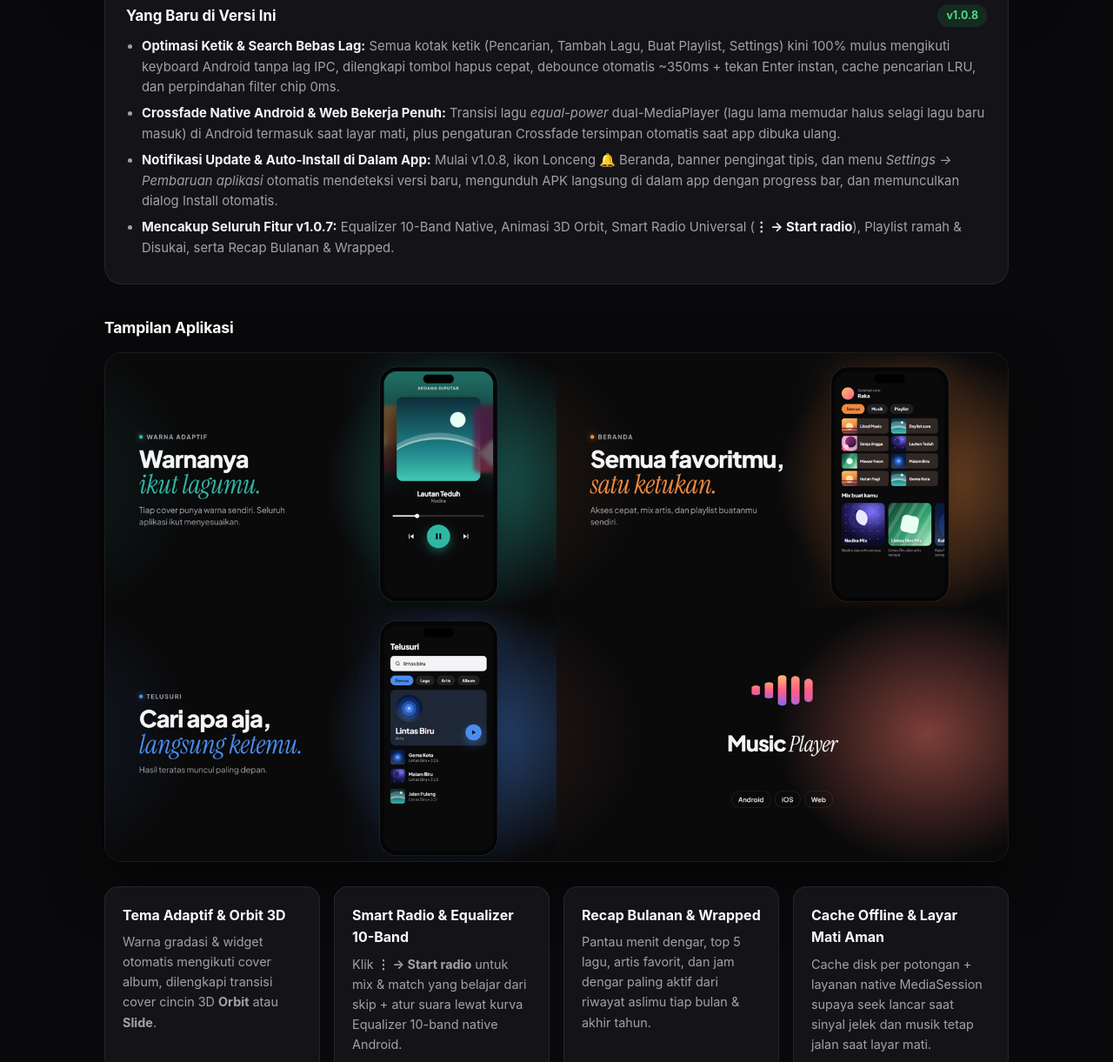
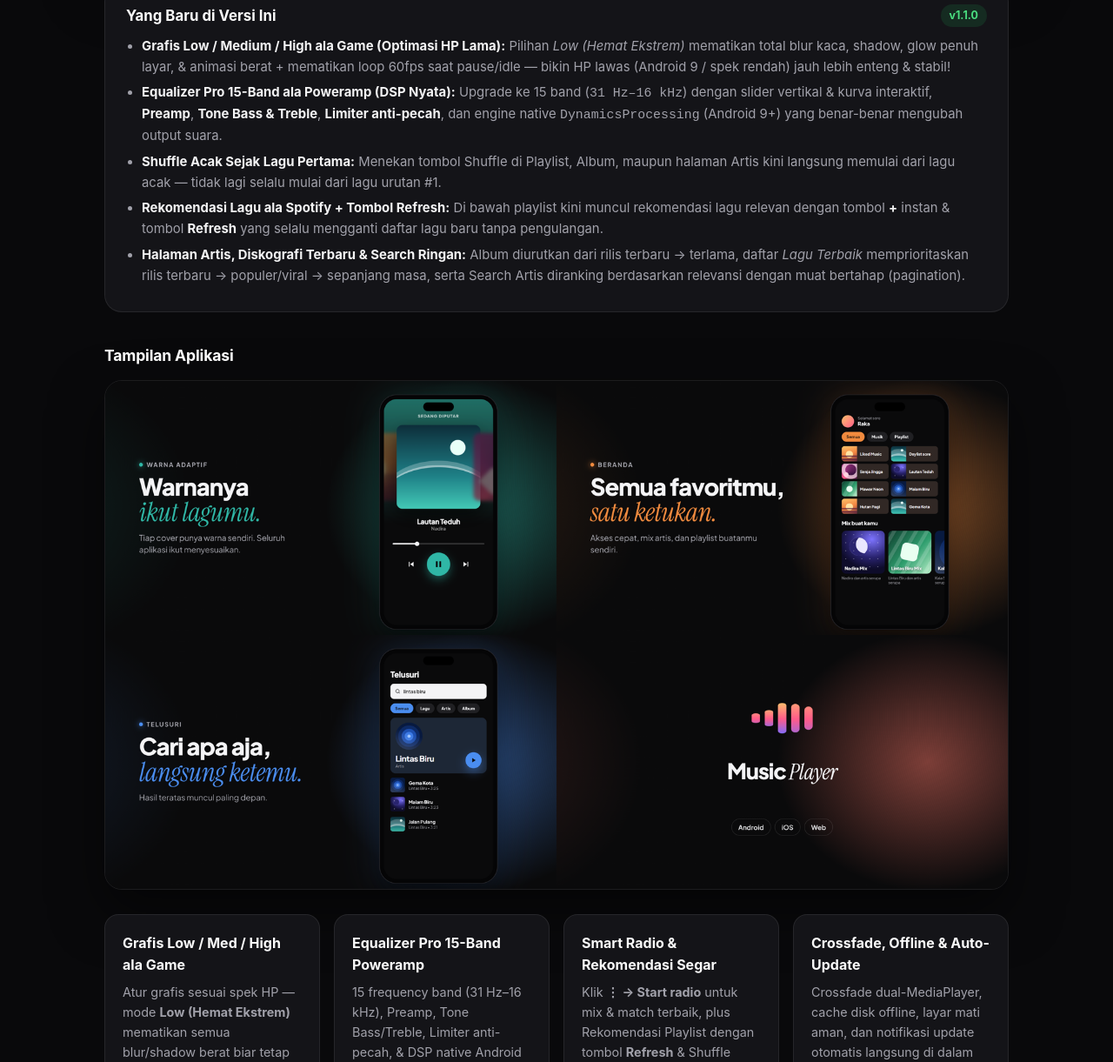
Before and after one commit to h3rwthme/Music-, a plain HTML site: page docs/index.html in a window 1280 px wide. Shown: the part 1579-2800 px from the top of the page at 87% size. Drawn offline with Linux system fonts and the light colour scheme; no server answers.

Commit message:
release: v1.1.0

```diff
--- a/docs/index.html
+++ b/docs/index.html
@@ -173,7 +173,7 @@
       <img class="logo" src="https://raw.githubusercontent.com/h3rwthme/Music-/main/assets/icon.svg" alt="Logo Music Player" />
       <div class="pill">
         <span class="dot"></span>
-        <span id="release-label">v1.0.8 · Android 7.0+ (arm64-v8a) · ~8.5 MB</span>
+        <span id="release-label">v1.1.0 · Android 7.0+ (arm64-v8a) · ~8.6 MB</span>
       </div>
       <h1>Music Player</h1>
       <p class="subtitle">
@@ -230,13 +230,14 @@
     <section class="whats-new">
       <div class="whats-new__head">
         <h2>Yang Baru di Versi Ini</h2>
-        <span class="whats-new__tag" id="whats-new-tag">v1.0.8</span>
+        <span class="whats-new__tag" id="whats-new-tag">v1.1.0</span>
       </div>
       <ul id="whats-new-list">
-        <li><strong>Optimasi Ketik &amp; Search Bebas Lag:</strong> Semua kotak ketik (Pencarian, Tambah Lagu, Buat Playlist, Settings) kini 100% mulus mengikuti keyboard Android tanpa lag IPC, dilengkapi tombol hapus cepat, debounce otomatis ~350ms + tekan Enter instan, cache pencarian LRU, dan perpindahan filter chip 0ms.</li>
-        <li><strong>Crossfade Native Android &amp; Web Bekerja Penuh:</strong> Transisi lagu <em>equal-power</em> dual-MediaPlayer (lagu lama memudar halus selagi lagu baru masuk) di Android termasuk saat layar mati, plus pengaturan Crossfade tersimpan otomatis saat app dibuka ulang.</li>
-        <li><strong>Notifikasi Update &amp; Auto-Install di Dalam App:</strong> Mulai v1.0.8, ikon Lonceng 🔔 Beranda, banner pengingat tipis, dan menu <em>Settings → Pembaruan aplikasi</em> otomatis mendeteksi versi baru, mengunduh APK langsung di dalam app dengan progress bar, dan memunculkan dialog Install otomatis.</li>
-        <li><strong>Mencakup Seluruh Fitur v1.0.7:</strong> Equalizer 10-Band Native, Animasi 3D Orbit, Smart Radio Universal (<strong>⋮ → Start radio</strong>), Playlist ramah &amp; Disukai, serta Recap Bulanan &amp; Wrapped.</li>
+        <li><strong>Grafis Low / Medium / High ala Game (Optimasi HP Lama):</strong> Pilihan <em>Low (Hemat Ekstrem)</em> mematikan total blur kaca, shadow, glow penuh layar, &amp; animasi berat + mematikan loop 60fps saat pause/idle — bikin HP lawas (Android 9 / spek rendah) jauh lebih enteng &amp; stabil!</li>
+        <li><strong>Equalizer Pro 15-Band ala Poweramp (DSP Nyata):</strong> Upgrade ke 15 band (<code>31 Hz–16 kHz</code>) dengan slider vertikal &amp; kurva interaktif, <strong>Preamp</strong>, <strong>Tone Bass &amp; Treble</strong>, <strong>Limiter anti-pecah</strong>, dan engine native <code>DynamicsProcessing</code> (Android 9+) yang benar-benar mengubah output suara.</li>
+        <li><strong>Shuffle Acak Sejak Lagu Pertama:</strong> Menekan tombol Shuffle di Playlist, Album, maupun halaman Artis kini langsung memulai dari lagu acak — tidak lagi selalu mulai dari lagu urutan #1.</li>
+        <li><strong>Rekomendasi Lagu ala Spotify + Tombol Refresh:</strong> Di bawah playlist kini muncul rekomendasi lagu relevan dengan tombol <strong>+</strong> instan &amp; tombol <strong>Refresh</strong> yang selalu mengganti daftar lagu baru tanpa pengulangan.</li>
+        <li><strong>Halaman Artis, Diskografi Terbaru &amp; Search Ringan:</strong> Album diurutkan dari rilis terbaru → terlama, daftar <em>Lagu Terbaik</em> memprioritaskan rilis terbaru → populer/viral → sepanjang masa, serta Search Artis diranking berdasarkan relevansi dengan muat bertahap (pagination).</li>
       </ul>
     </section>
 
@@ -247,20 +248,20 @@
 
     <section class="grid">
       <div class="card">
-        <h3>Tema Adaptif &amp; Orbit 3D</h3>
-        <p>Warna gradasi &amp; widget otomatis mengikuti cover album, dilengkapi transisi cover cincin 3D <strong>Orbit</strong> atau <strong>Slide</strong>.</p>
+        <h3>Grafis Low / Med / High ala Game</h3>
+        <p>Atur grafis sesuai spek HP — mode <strong>Low (Hemat Ekstrem)</strong> mematikan semua blur/shadow berat biar tetap mulus di Android lawas.</p>
       </div>
       <div class="card">
-        <h3>Smart Radio &amp; Equalizer 10-Band</h3>
-        <p>Klik <strong>⋮ → Start radio</strong> untuk mix &amp; match yang belajar dari skip + atur suara lewat kurva Equalizer 10-band native Android.</p>
+        <h3>Equalizer Pro 15-Band Poweramp</h3>
+        <p>15 frequency band (31 Hz–16 kHz), Preamp, Tone Bass/Treble, Limiter anti-pecah, &amp; DSP native Android <code>DynamicsProcessing</code>.</p>
       </div>
       <div class="card">
-        <h3>Recap Bulanan &amp; Wrapped</h3>
-        <p>Pantau menit dengar, top 5 lagu, artis favorit, dan jam dengar paling aktif dari riwayat aslimu tiap bulan &amp; akhir tahun.</p>
+        <h3>Smart Radio &amp; Rekomendasi Segar</h3>
+        <p>Klik <strong>⋮ → Start radio</strong> untuk mix &amp; match terbaik, plus Rekomendasi Playlist dengan tombol <strong>Refresh</strong> &amp; Shuffle acak sejak lagu #1.</p>
       </div>
       <div class="card">
-        <h3>Cache Offline &amp; Layar Mati Aman</h3>
-        <p>Cache disk per potongan + layanan native MediaSession supaya seek lancar saat sinyal jelek dan musik tetap jalan saat layar mati.</p>
+        <h3>Crossfade, Offline &amp; Auto-Update</h3>
+        <p>Crossfade dual-MediaPlayer, cache disk offline, layar mati aman, dan notifikasi update otomatis langsung di dalam app.</p>
       </div>
     </section>
 
```
Also changed, not shown: 2 other files.
